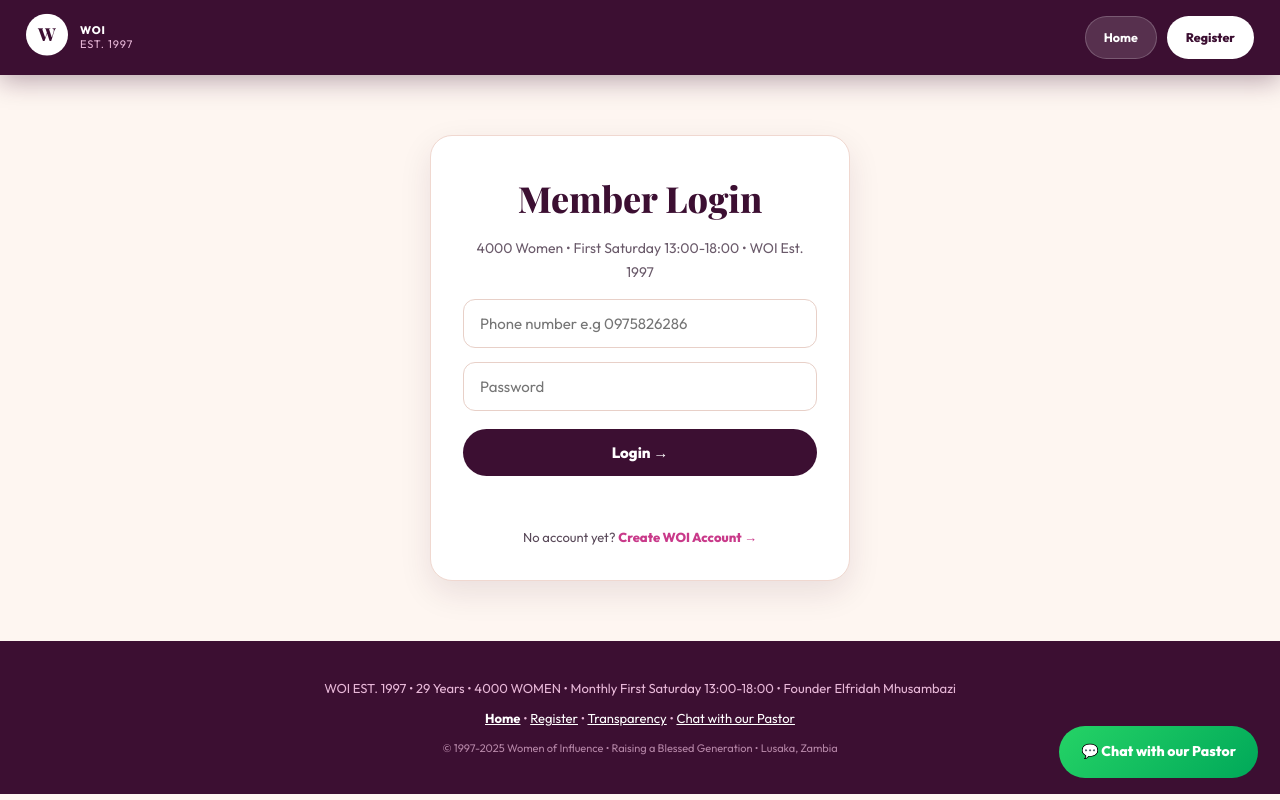
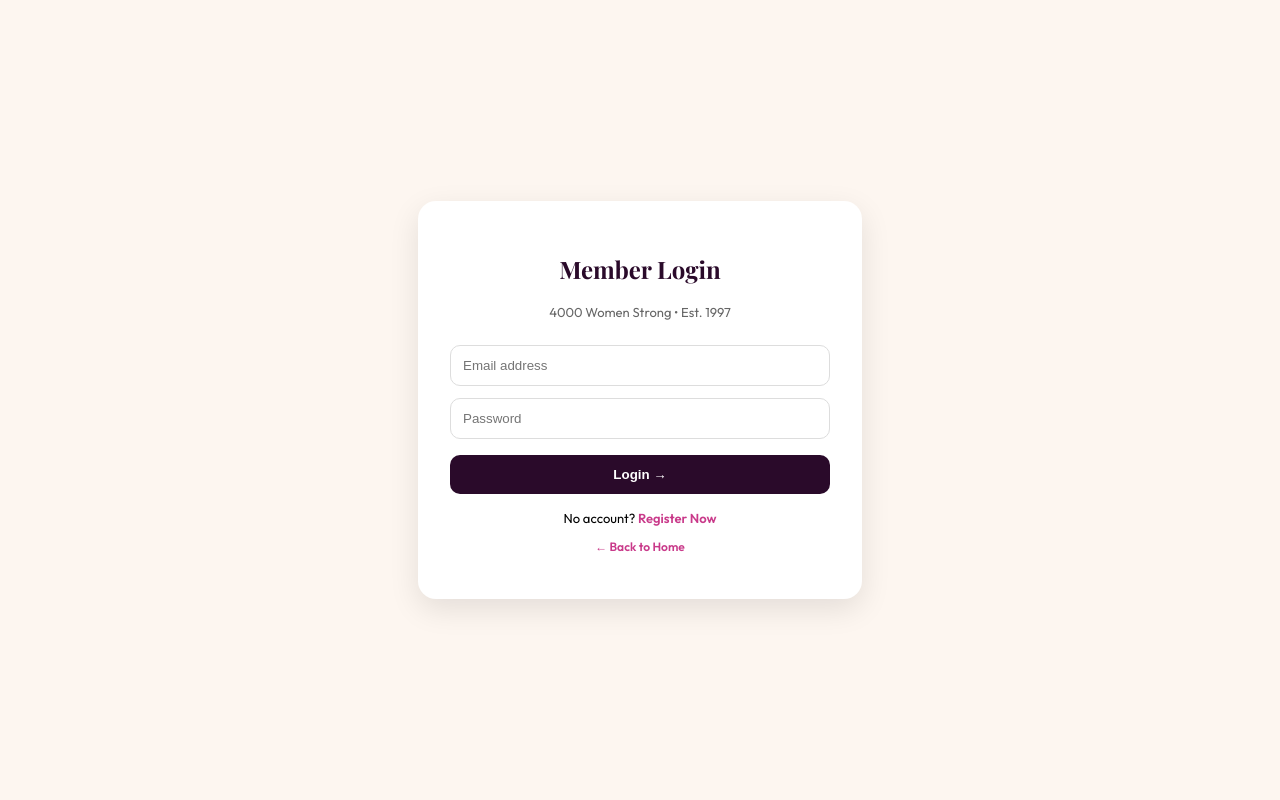
Before and after one commit to kachingaalonzo-svg/woi-website, a Flask app: template templates/member/login.html in a window 1280 px wide. Run offline with Flask 3, Linux system fonts and the light colour scheme; the template is opened without the code that fills it, so the values that code supplies are empty.

Commit message:
Update login.html

```diff
--- a/templates/member/login.html
+++ b/templates/member/login.html
@@ -1,97 +1,30 @@
 <!DOCTYPE html>
-<html lang="en">
+<html>
 <head>
-<meta charset="UTF-8">
+<title>WOI Member Login</title>
 <meta name="viewport" content="width=device-width, initial-scale=1.0">
-<title>Member Login - WOI</title>
-<link href="https://fonts.googleapis.com/css2?family=Playfair+Display:wght@700;800&family=Outfit:wght@400;600;700;800&display=swap" rel="stylesheet">
-<link rel="stylesheet" href="/static/css/style.css">
+<link href="https://fonts.googleapis.com/css2?family=Outfit:wght@400;600;700&family=Playfair+Display:wght@700&display=swap" rel="stylesheet">
 <style>
-.login-wrap{max-width:460px;margin:60px auto;padding:0 20px}
-.login-card{background:white;border-radius:22px;padding:32px;border:1px solid #f0d8d0;box-shadow:0 12px 32px rgba(60,15,50,0.1)}
-.login-title{font-family:'Playfair Display';font-size:36px;color:#3c0f32;text-align:center;font-weight:800}
-.login-sub{font-family:'Outfit';text-align:center;color:#6a5a6a;margin-top:8px;font-size:14px}
-.input{width:100%;padding:14px 16px;border-radius:12px;border:1px solid #e8d0c8;margin-top:14px;font-size:15px;font-family:'Outfit'}
-.input:focus{outline:none;border-color:#c93a8a;box-shadow:0 0 0 3px rgba(201,58,138,0.1)}
-.btn-login{width:100%;margin-top:18px;background:#3c0f32;color:white;padding:14px;border-radius:100px;font-weight:800;border:0;cursor:pointer;font-family:'Outfit';font-size:15px;transition:0.3s}
-.btn-login:hover{background:#c93a8a;transform:translateY(-2px)}
-#l_msg{margin-top:14px;text-align:center;font-family:'Outfit';font-weight:600;font-size:14px;min-height:20px}
+body{font-family:'Outfit';background:#fdf6f0;display:flex;justify-content:center;align-items:center;min-height:100vh;margin:0}
+.box{background:white;padding:32px;border-radius:18px;box-shadow:0 10px 30px rgba(0,0,0,0.1);width:100%;max-width:380px;text-align:center}
+input{width:100%;padding:12px;border-radius:10px;border:1px solid #ddd;margin-top:12px;box-sizing:border-box}
+button{width:100%;margin-top:16px;background:#2a0a2a;color:white;padding:12px;border-radius:10px;border:0;font-weight:700;cursor:pointer}
+.error{background:#ffe0e0;color:#a00;padding:10px;border-radius:8px;margin-top:12px;font-size:13px}
+a{color:#c93a8a;text-decoration:none;font-weight:600}
 </style>
 </head>
 <body>
-
-<header>
-<div class="logo"><div class="logo-icon">W</div><div class="logo-text">WOI<br><span>EST. 1997</span></div></div>
-<div class="nav-pills">
-<a class="pill pill-light" href="/">Home</a>
-<a class="pill pill-dark" href="/register">Register</a>
+<div class="box">
+<h2 style="font-family:'Playfair Display';color:#2a0a2a">Member Login</h2>
+<p style="font-size:13px;color:#666">4000 Women Strong • Est. 1997</p>
+{% if error %}<div class="error">{{ error }}</div>{% endif %}
+<form method="POST">
+<input name="email" type="email" placeholder="Email address" required>
+<input name="password" type="password" placeholder="Password" required>
+<button type="submit">Login →</button>
+</form>
+<p style="font-size:13px;margin-top:16px">No account? <a href="/register">Register Now</a></p>
+<p style="font-size:12px;margin-top:10px"><a href="/">← Back to Home</a></p>
 </div>
-</header>
-
-<div class="login-wrap">
-<div class="login-card">
-<h2 class="login-title">Member Login</h2>
-<p class="login-sub">4000 Women • First Saturday 13:00-18:00 • WOI Est. 1997</p>
-
-<input id="l_phone" class="input" placeholder="Phone number e.g 0975826286" type="tel">
-<input id="l_pass" class="input" placeholder="Password" type="password">
-
-<button class="btn-login" onclick="login()">Login →</button>
-
-<p id="l_msg"></p>
-
-<p style="text-align:center;margin-top:16px;font-family:'Outfit';font-size:13px;color:#5a4a5a">
-No account yet? <a href="/register" style="color:#c93a8a;font-weight:800;text-decoration:none">Create WOI Account →</a>
-</p>
-</div>
-</div>
-
-<script>
-async function login(){
-  const phone = document.getElementById('l_phone').value.trim();
-  const password = document.getElementById('l_pass').value;
-  const msg = document.getElementById('l_msg');
-
-  if(!phone || !password){
-    msg.style.color='red';
-    msg.textContent='Enter phone and password';
-    return;
-  }
-
-  msg.style.color='#6a5a6a';
-  msg.textContent='Checking...';
-
-  try{
-    const res = await fetch('/api/login',{
-      method:'POST',
-      headers:{'Content-Type':'application/json'},
-      body:JSON.stringify({phone: phone, password: password})
-    });
-    const data = await res.json();
-
-    if(res.ok){
-      msg.style.color='green';
-      msg.textContent = data.msg + ' Redirecting...';
-      setTimeout(()=>{ window.location.href='/member/dashboard'; }, 1000);
-    } else {
-      msg.style.color='red';
-      msg.textContent = data.msg || 'Login failed';
-    }
-  } catch(err){
-    msg.style.color='red';
-    msg.textContent='Server error - check app.py /api/login route';
-  }
-}
-</script>
-
-<footer style="background:#3c0f32;color:#e8b8d8;text-align:center;padding:36px 24px;font-family:'Outfit';font-size:13px;margin-top:40px">
-<div>WOI EST. 1997 • 29 Years • 4000 WOMEN • Monthly First Saturday 13:00-18:00 • Founder Elfridah Mhusambazi</div>
-<div style="margin-top:8px"><a href="/" style="color:white;font-weight:700">Home</a> • <a href="/register" style="color:white">Register</a> • <a href="/transparency" style="color:white">Transparency</a> • <a href="https://wa.me/260975826286" style="color:white">Chat with our Pastor</a></div>
-<div style="margin-top:10px;font-size:11px;opacity:0.7">© 1997-2025 Women of Influence • Raising a Blessed Generation • Lusaka, Zambia</div>
-</footer>
-
-<a id="waFloat" href="https://wa.me/260975826286?text=Hello%20WOI%20I%20want%20to%20chat%20with%20our%20Pastor" target="_blank" style="position:fixed;bottom:22px;right:22px;background:linear-gradient(135deg,#25D366,#00a859);color:white;padding:14px 22px;border-radius:100px;display:flex;align-items:center;gap:10px;z-index:200;text-decoration:none;font-weight:800;font-family:'Outfit';box-shadow:0 0 0 0 rgba(37,211,102,0.7),0 10px 24px rgba(0,0,0,0.22);animation:glow 2.5s infinite">💬 Chat with our Pastor</a>
-<style>@keyframes glow{0%{box-shadow:0 0 0 0 rgba(37,211,102,0.7)}50%{box-shadow:0 0 0 18px rgba(37,211,102,0)}100%{box-shadow:0 0 0 0 rgba(37,211,102,0)}}</style>
-
 </body>
 </html>
```
